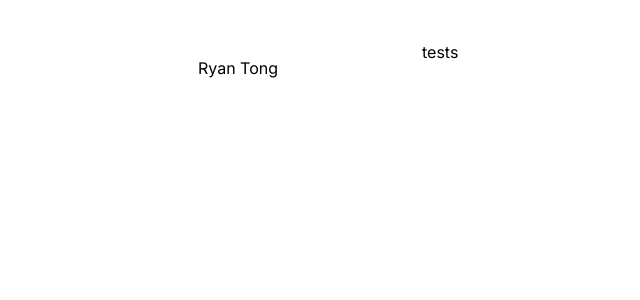
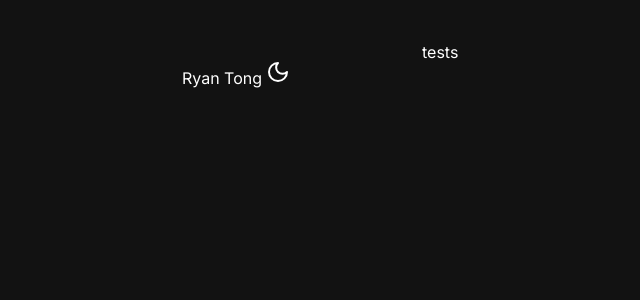
Before and after one commit to baotx/baotong.dev, a Next.js app: page / in a window 1280 px wide. Shown: the top 300 px of the page, without its empty margins (18-658 px from the left). Built offline with nearby package versions, Linux system fonts and the light colour scheme.

Commit message:
Add darkmode toggle

```diff
--- a/app/layout.tsx
+++ b/app/layout.tsx
@@ -5,6 +5,8 @@ import "@/styles/global.css";
 import type { Metadata } from "next";
 import Link from "next/link";
 import { cn } from "@/lib/utils";
+import { ModeToggle } from "@/components/mode-toggle";
+import { ThemeProvider } from "@/components/theme-provider";
 
 const fontSans = FontSans({
   subsets: ["latin"],
@@ -28,7 +30,7 @@ export default function RootLayout({
   children: React.ReactNode;
 }) {
   return (
-    <html lang="en">
+    <html lang="en" suppressHydrationWarning>
       <body
         className={cn(
           "min-h-screen bg-background font-sans antialiased",
@@ -36,16 +38,19 @@ export default function RootLayout({
           fontHeading.variable
         )}
       >
+        <ThemeProvider attribute="class" defaultTheme="dark" enableSystem>
           <div className="container mx-auto ">
             <div className="flex flex-col lg:flex-row flex-wrap lg:justify-center py-6 lg:py-10">
               <aside className="bg-white-600 px-2 w-1/4">
                 <div className="sticky top-0 w-full p-4 text-center">
                   <Link href="/">Ryan Tong</Link>
+                  <ModeToggle />
                 </div>
               </aside>
               <main className="px-6 w-full md:max-w-3xl">{children}</main>
             </div>
           </div>
+        </ThemeProvider>
       </body>
     </html>
   );
--- /dev/null
+++ b/components/mode-toggle.tsx
@@ -0,0 +1,22 @@
+"use client";
+
+import { useTheme } from "next-themes";
+import { Button } from "./ui/button";
+import { Icons } from "./icons";
+
+export function ModeToggle() {
+  const { setTheme, theme } = useTheme();
+
+  return (
+    <Button
+      onClick={() => setTheme(theme === "dark" ? "light" : "dark")}
+      variant="ghost"
+      size="sm"
+      className="h-8 w-8 px-0"
+    >
+      <Icons.sun className="rotate-0 scale-100 transition-all dark:-rotate-90 dark:scale-0" />
+      <Icons.moon className="absolute rotate-90 scale-0 transition-all dark:rotate-0 dark:scale-100" />
+      <span className="sr-only">Toggle theme</span>
+    </Button>
+  );
+}
--- /dev/null
+++ b/components/theme-provider.tsx
@@ -0,0 +1,9 @@
+"use client";
+
+import * as React from "react";
+import { ThemeProvider as NextThemesProvider } from "next-themes";
+import { ThemeProviderProps } from "next-themes/dist/types";
+
+export function ThemeProvider({ children, ...props }: ThemeProviderProps) {
+  return <NextThemesProvider {...props}>{children}</NextThemesProvider>;
+}
--- a/package.json
+++ b/package.json
@@ -27,9 +27,11 @@
     "typescript": "5.2.2"
   },
   "devDependencies": {
+    "@headlessui/react": "^1.7.17",
     "@types/node": "18.16.0",
     "@types/react": "18.0.15",
     "@types/react-dom": "18.0.6",
+    "next-themes": "^0.2.1",
     "rehype": "^12.0.1",
     "rehype-autolink-headings": "^6.1.1",
     "rehype-pretty-code": "^0.9.5",
```
Also changed, not shown: 1 other file (tests, documents, lock files or other folders). Lines whose indentation alone changed are shown as unchanged.
